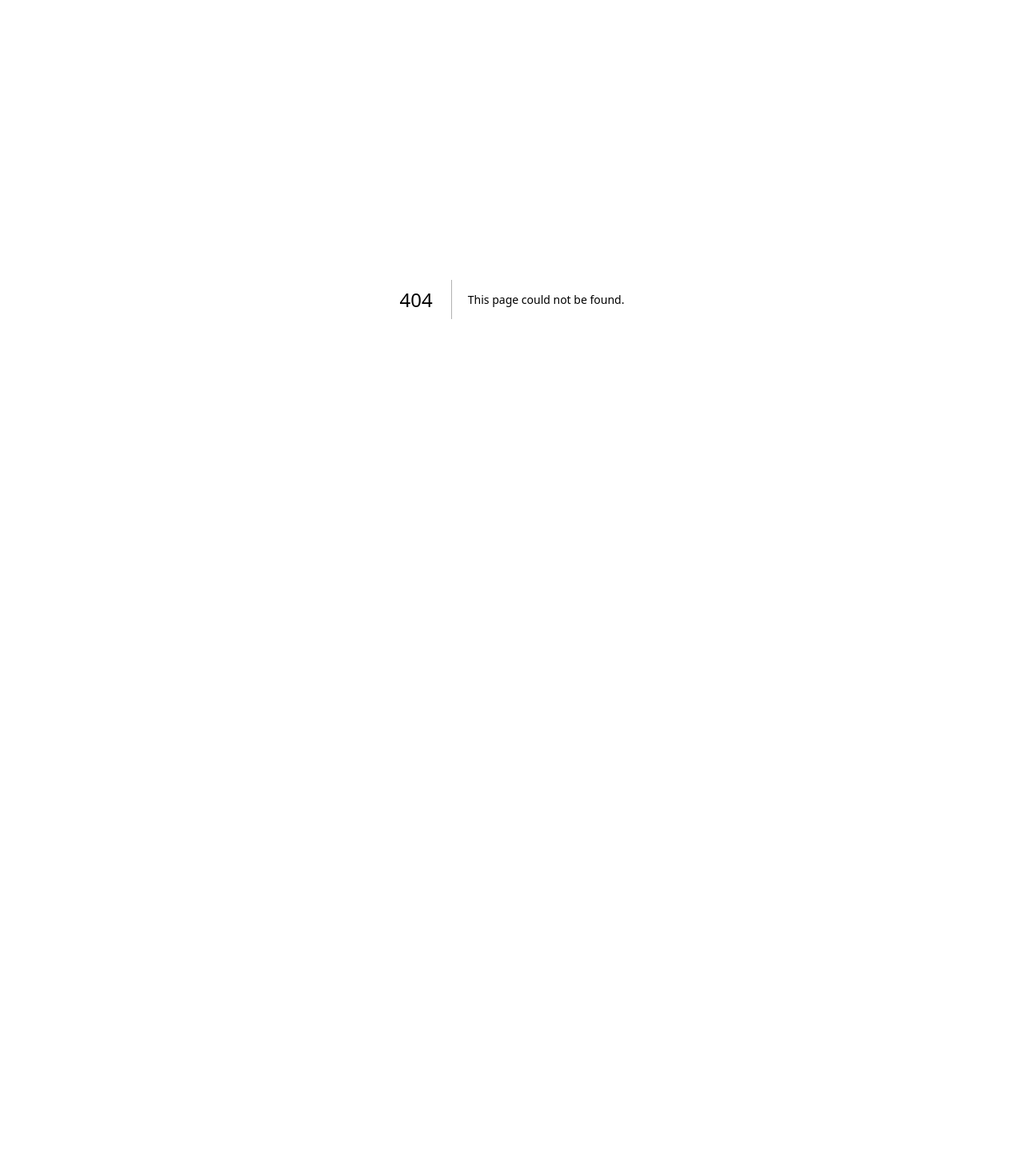
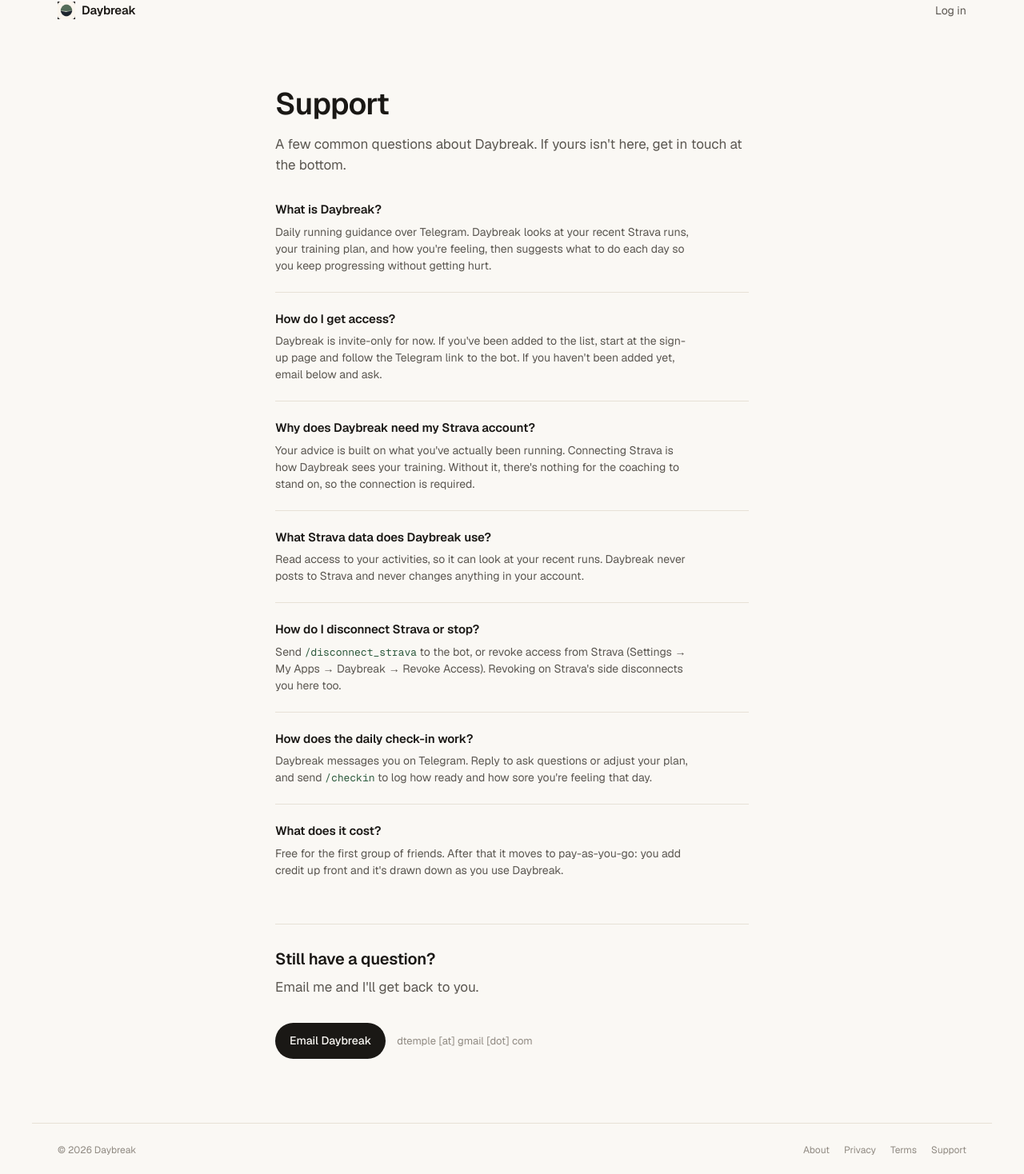
Before and after one commit to dtemple/hammytime, a Next.js app: page /support in a window 1280 px wide. Before the commit this address had no page. Shown: the part 26-1494 px from the top of the page at 80% size. Before the commit the page ends 800 px from the top, so only its background shows below. Built offline with nearby package versions, Linux system fonts and the light colour scheme.

Commit message:
feat(support): add support page with FAQ and contact email functionality

```diff
--- a/src/app/globals.css
+++ b/src/app/globals.css
@@ -365,6 +365,59 @@
   text-wrap: pretty;
 }
 
+.ht-faq {
+  margin: 8px 0 56px;
+}
+.ht-faq dt {
+  font-size: 15px;
+  font-weight: 600;
+  color: var(--ink);
+  letter-spacing: -0.005em;
+  padding-top: 22px;
+  margin-top: 22px;
+  border-top: 1px solid var(--hair);
+}
+.ht-faq dt:first-child {
+  padding-top: 0;
+  margin-top: 0;
+  border-top: none;
+}
+.ht-faq dd {
+  font-size: 14px;
+  color: var(--ink-2);
+  margin: 6px 0 0;
+  max-width: 56ch;
+  text-wrap: pretty;
+}
+.ht-faq code {
+  font-family: var(--font-geist-mono), ui-monospace, SFMono-Regular, Menlo, monospace;
+  font-size: 13px;
+  color: var(--accent);
+}
+
+.ht-h2 {
+  font-size: 20px;
+  font-weight: 600;
+  letter-spacing: -0.01em;
+  margin: 0 0 8px;
+}
+
+.ht-contact-section {
+  padding-top: 28px;
+  border-top: 1px solid var(--hair);
+}
+
+.ht-contact {
+  display: flex;
+  align-items: center;
+  gap: 14px;
+  flex-wrap: wrap;
+}
+.ht-contact-addr {
+  font-size: 13px;
+  color: var(--ink-3);
+}
+
 .ht-footer {
   border-top: 1px solid var(--hair);
   padding: 24px 32px;
--- a/src/app/page.tsx
+++ b/src/app/page.tsx
@@ -88,6 +88,7 @@
           <Link href="/about">About</Link>
           <Link href="/privacy">Privacy</Link>
           <Link href="/terms">Terms</Link>
+          <Link href="/support">Support</Link>
         </span>
       </footer>
     </div>
--- /dev/null
+++ b/src/app/support/page.tsx
@@ -0,0 +1,107 @@
+import type { Metadata } from 'next';
+import Image from 'next/image';
+import Link from 'next/link';
+import ContactEmail from '@/components/ContactEmail';
+
+export const metadata: Metadata = {
+  title: 'Support — Daybreak',
+  description: 'Answers to common questions about Daybreak, and how to get in touch.',
+};
+
+export default function Support() {
+  return (
+    <div className="ht-page">
+      <header className="ht-header">
+        <Link href="/" className="ht-brand">
+          <Image
+            src="/daybreak-icon.png"
+            alt=""
+            width={22}
+            height={22}
+            className="ht-brand-icon"
+            aria-hidden="true"
+          />
+          Daybreak
+        </Link>
+        <nav className="ht-nav">
+          <Link href="/login">Log in</Link>
+        </nav>
+      </header>
+
+      <main className="ht-main">
+        <h1 className="ht-h1">Support</h1>
+        <p className="ht-lede">
+          A few common questions about Daybreak. If yours isn&apos;t here, get in touch at
+          the bottom.
+        </p>
+
+        <dl className="ht-faq">
+          <dt>What is Daybreak?</dt>
+          <dd>
+            Daily running guidance over Telegram. Daybreak looks at your recent Strava
+            runs, your training plan, and how you&apos;re feeling, then suggests what to do
+            each day so you keep progressing without getting hurt.
+          </dd>
+
+          <dt>How do I get access?</dt>
+          <dd>
+            Daybreak is invite-only for now. If you&apos;ve been added to the list, start
+            at the <Link href="/signup">sign-up page</Link>
+            {' '}
+            and follow the Telegram link to the bot. If you haven&apos;t been added yet,
+            email below and ask.
+          </dd>
+
+          <dt>Why does Daybreak need my Strava account?</dt>
+          <dd>
+            Your advice is built on what you&apos;ve actually been running. Connecting
+            Strava is how Daybreak sees your training. Without it, there&apos;s nothing for
+            the coaching to stand on, so the connection is required.
+          </dd>
+
+          <dt>What Strava data does Daybreak use?</dt>
+          <dd>
+            Read access to your activities, so it can look at your recent runs. Daybreak
+            never posts to Strava and never changes anything in your account.
+          </dd>
+
+          <dt>How do I disconnect Strava or stop?</dt>
+          <dd>
+            Send <code>/disconnect_strava</code> to the bot, or revoke access from Strava
+            (Settings → My Apps → Daybreak → Revoke Access). Revoking on Strava&apos;s side
+            disconnects you here too.
+          </dd>
+
+          <dt>How does the daily check-in work?</dt>
+          <dd>
+            Daybreak messages you on Telegram. Reply to ask questions or adjust your plan,
+            and send <code>/checkin</code> to log how ready and how sore you&apos;re feeling
+            that day.
+          </dd>
+
+          <dt>What does it cost?</dt>
+          <dd>
+            Free for the first group of friends. After that it moves to pay-as-you-go: you
+            add credit up front and it&apos;s drawn down as you use Daybreak.
+          </dd>
+        </dl>
+
+        <section className="ht-contact-section">
+          <h2 className="ht-h2">Still have a question?</h2>
+          <p className="ht-lede">Email me and I&apos;ll get back to you.</p>
+          <ContactEmail />
+        </section>
+      </main>
+
+      <footer className="ht-footer">
+        <span>© 2026 Daybreak</span>
+        <span className="ht-footer-links">
+          <Link href="/about">About</Link>
+          <Link href="/privacy">Privacy</Link>
+          <Link href="/terms">Terms</Link>
+          <Link href="/support">Support</Link>
+        </span>
+      </footer>
+    </div>
+  );
+}
--- /dev/null
+++ b/src/components/ContactEmail.tsx
@@ -0,0 +1,21 @@
+'use client';
+
+const USER = 'dtemple';
+const DOMAIN = 'gmail.com';
+
+export default function ContactEmail() {
+  function open() {
+    window.location.href = `mailto:${USER}@${DOMAIN}`;
+  }
+
+  return (
+    <div className="ht-contact">
+      <button type="button" className="ht-btn ht-btn-primary" onClick={open}>
+        Email Daybreak
+      </button>
+      <span className="ht-contact-addr">
+        {USER} [at] {DOMAIN.replace('.', ' [dot] ')}
+      </span>
+    </div>
+  );
+}
```
